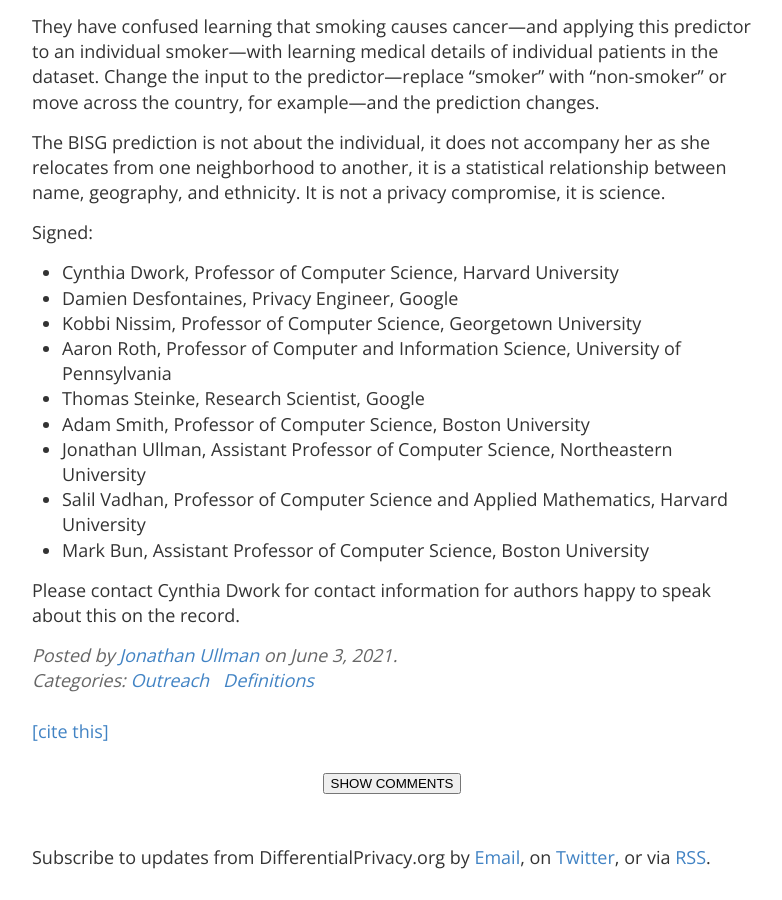
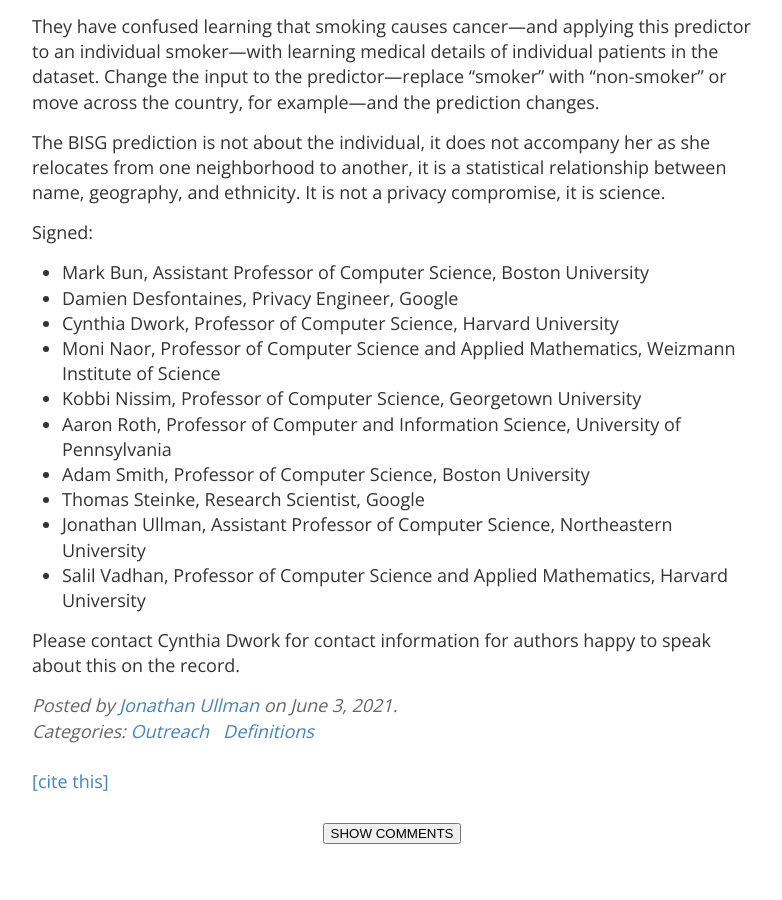
Before and after one commit to differentialprivacy/differentialprivacy, a Jekyll site: the page built from _posts/2021-06-03-fitness-for-use-letter.md, in a window 1280 px wide and 900 px high, scrolled down 2220 px. Shown: the whole window, without its empty margins (248-1030 px from the left). Built offline with Jekyll 4.4.1, drawn with Linux system fonts in a browser that asks for light colours; comment, search, counter and statistics services are not loaded.

Commit message:
added moni

```diff
--- a/_posts/2021-06-03-fitness-for-use-letter.md
+++ b/_posts/2021-06-03-fitness-for-use-letter.md
@@ -39,15 +39,17 @@
 The BISG prediction is not about the individual, it does not accompany her as she relocates from one neighborhood to another, it is a statistical relationship between name, geography, and ethnicity.  It is not a privacy compromise, it is science.
 
 Signed:
+* Mark Bun, Assistant Professor of Computer Science, Boston University
+* Damien Desfontaines, Privacy Engineer, Google
 * Cynthia Dwork, Professor of Computer Science, Harvard University
-* Damien Desfontaines, Privacy Engineer, Google
+* Moni Naor, Professor of Computer Science and Applied Mathematics, Weizmann Institute of Science
 * Kobbi Nissim, Professor of Computer Science, Georgetown University
 * Aaron Roth, Professor of Computer and Information Science, University of Pennsylvania
+* Adam Smith, Professor of Computer Science, Boston University
 * Thomas Steinke, Research Scientist, Google
-* Adam Smith, Professor of Computer Science, Boston University
 * Jonathan Ullman, Assistant Professor of Computer Science, Northeastern University
 * Salil Vadhan, Professor of Computer Science and Applied Mathematics, Harvard University
-* Mark Bun, Assistant Professor of Computer Science, Boston University
+
 
 
 Please contact Cynthia Dwork for contact information for authors happy to speak about this on the record.
```
